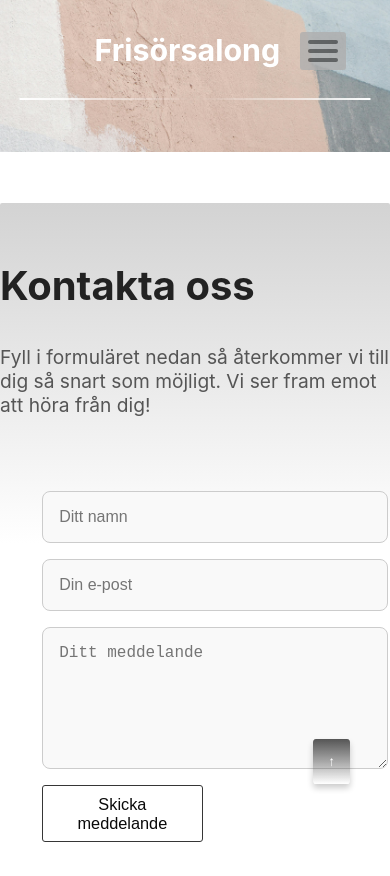
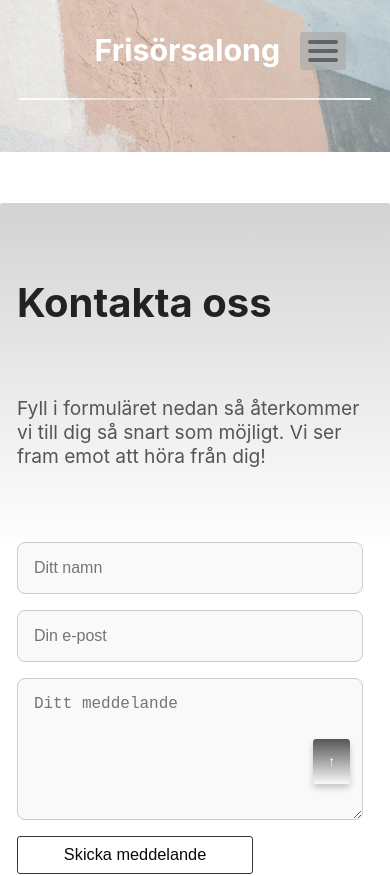
Before and after one commit to Timalexanderandersson/demo-webb, a React (Create React App) app: page /kontakt in a window 390 px wide. Shown: the top 876 px of the page. Built offline with nearby package versions, Linux system fonts and the light colour scheme.

Commit message:
fixed form in contact for netlify

```diff
--- a/public/index.html
+++ b/public/index.html
@@ -34,15 +34,11 @@
   <body>
     <noscript>You need to enable JavaScript to run this app.</noscript>
     <div id="root"></div>
-    <!--
-      This HTML file is a template.
-      If you open it directly in the browser, you will see an empty page.
+    <form name="contact" method="POST" data-netlify="true" netlify-honeypot="bot-field" hidden>
+      <input type="text" name="name" />
+      <input type="email" name="email" />
+      <textarea name="message"></textarea>
+    </form>
 
-      You can add webfonts, meta tags, or analytics to this file.
-      The build step will place the bundled scripts into the <body> tag.
-
-      To begin the development, run `npm start` or `yarn start`.
-      To create a production bundle, use `npm run build` or `yarn build`.
-    -->
   </body>
 </html>
--- a/src/pages/contact.js
+++ b/src/pages/contact.js
@@ -16,7 +16,20 @@ const Contact = () => {
       </div>
 
 <div className={styles.contactFormContainer}>
-<form className={styles.contactForm}>
+<form
+  name="kontakt"
+  method="POST"
+  data-netlify="true"
+  netlify-honeypot="bot-field"
+  className={styles.contactForm}
+>
+<input type="hidden" name="form-name" value="kontakt" />
+<p hidden>
+    <label>
+      Don’t fill this out if you're human:
+      <input name="bot-field" />
+    </label>
+  </p>
         <input type="text" name="name" placeholder="Ditt namn" className={styles.inputField} required />
         <input type="email" name="email" placeholder="Din e-post" className={styles.inputField} required />
         <textarea name="message" placeholder="Ditt meddelande" className={styles.textArea} rows="6" required />
--- a/src/styles/contact.module.css
+++ b/src/styles/contact.module.css
@@ -27,7 +27,6 @@
     max-width: 63vh;
     text-align: left;
     display: flex;
-
     flex-direction: column;
   }
 
@@ -47,12 +46,14 @@
     margin-bottom: 1rem;
     text-align: left;
     color: #222;
+    padding: 2vh;
   }
 
   .description {
     font-size: 1.2rem;
     margin-bottom: 2rem;
     color: #555;
+    padding: 2vh;
   }
 
   .contactForm {
@@ -60,18 +61,16 @@
     flex-direction: column;
     gap: 1rem;
     width: 100%;
-     /* Justera horisontellt till vänster */
+
   }
   .contactFormContainer{
     display: flex;
     width: 80%;
-    max-width: 60vh;
+    max-width: 65vh;
     flex-direction: column;
     gap: 1rem;
     margin-bottom: 3vh;
-    align-self: flex-start;
-    padding: 2vh;
-    margin-left: 3vh;
+    padding-left: 2vh;
     border-radius: 2px;
 
   }
@@ -90,7 +89,7 @@
     border: 1px solid rgb(54, 54, 54);
     border-radius: 3px;
     padding: 1vh;
-    width: 19vh;
+    width: 20vh;
     background-color: transparent;
     color: rgb(10, 10, 10);
     cursor:pointer;
@@ -126,3 +125,29 @@
     height: 30px;
     stroke: white; /* Pilens färg */
   }
+  @media (max-width: 400px) {
+    .contactFormContainer{
+      display: flex;
+      width: 80%;
+      max-width: 65vh;
+      flex-direction: column;
+      gap: 1rem;
+      margin-bottom: 3vh;
+      align-self: flex-start;
+      padding-left: 2vh;
+      border-radius: 2px;
+
+    }
+    .submitBtn{
+      border: 1px solid rgb(54, 54, 54);
+      border-radius: 3px;
+      padding: 1vh;
+      width: 28vh;
+      background-color: transparent;
+      color: rgb(10, 10, 10);
+      cursor:pointer;
+      font-size: 1.02rem;
+
+    }
+
+  }
--- a/src/styles/homepage.module.css
+++ b/src/styles/homepage.module.css
@@ -82,8 +82,6 @@
     opacity: 0.8;
     color:black;
   }
-
-
 
   .scrollToTopBtn {
     position: fixed;
--- a/src/styles/navbar.module.css
+++ b/src/styles/navbar.module.css
@@ -169,9 +169,11 @@
       list-style: none;
       background-color: rgb(230, 230, 230);
       padding: 0;
-      opacity: 0.9;
-      width: 40%;
-      border-radius: 2px;
+      border: 1px solid rgb(172, 172, 172);
+      width: 100%;
+      max-width: 36vh;
+      height: auto;
+      border-radius: 3px;
       padding: 2vh;
     }
     .brandName {
```
